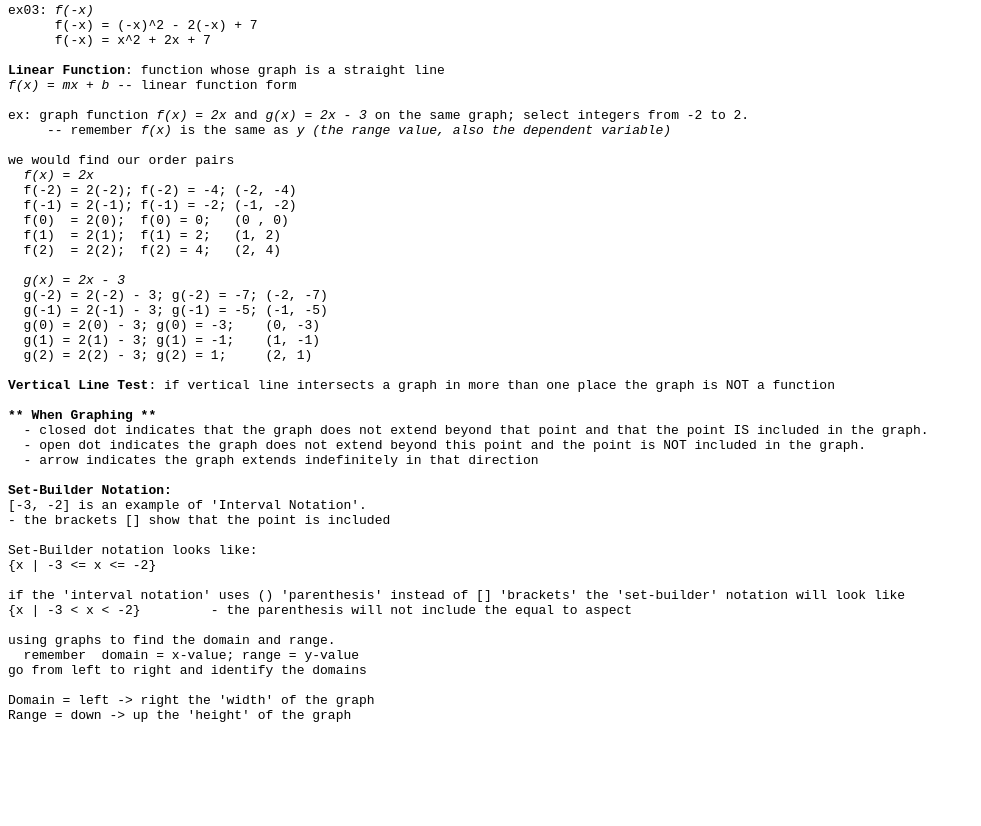
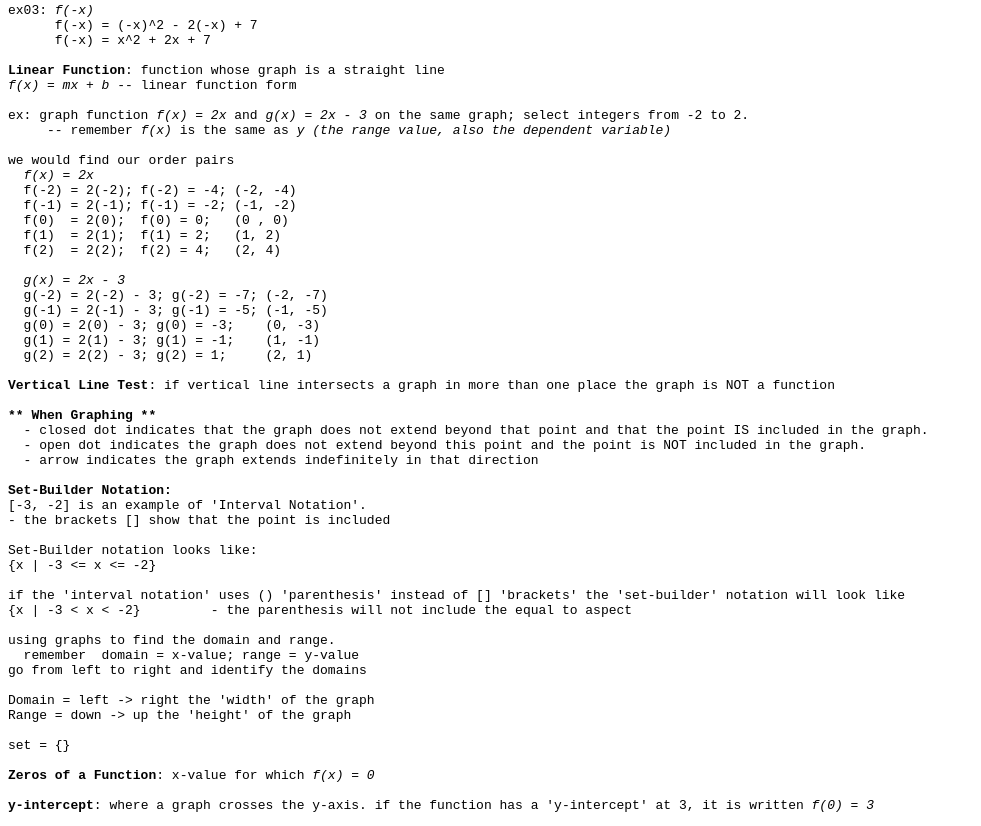
Before and after one commit to Ploppa-Smurph/math102, a plain HTML site: page wk04/index.html in a window 1280 px wide. Shown: the part 782-1608 px from the top of the page, without its empty margins (0-981 px from the left). Before the commit the page ends 1518 px from the top, so only its background shows below. Drawn offline with Linux system fonts and the light colour scheme.

Commit message:
working on functions

```diff
--- a/wk04/index.html
+++ b/wk04/index.html
@@ -103,6 +103,12 @@ go from left to right and identify the domains
 
 Domain = left -> right the 'width' of the graph
 Range = down -> up the 'height' of the graph
+
+set = {}
+
+<b>Zeros of a Function</b>: x-value for which <i>f(x) = 0</i>
+
+<b>y-intercept</b>: where a graph crosses the y-axis. if the function has a 'y-intercept' at 3, it is written <i>f(0) = 3</i>
 </pre>
 </body>
 </html>
```
